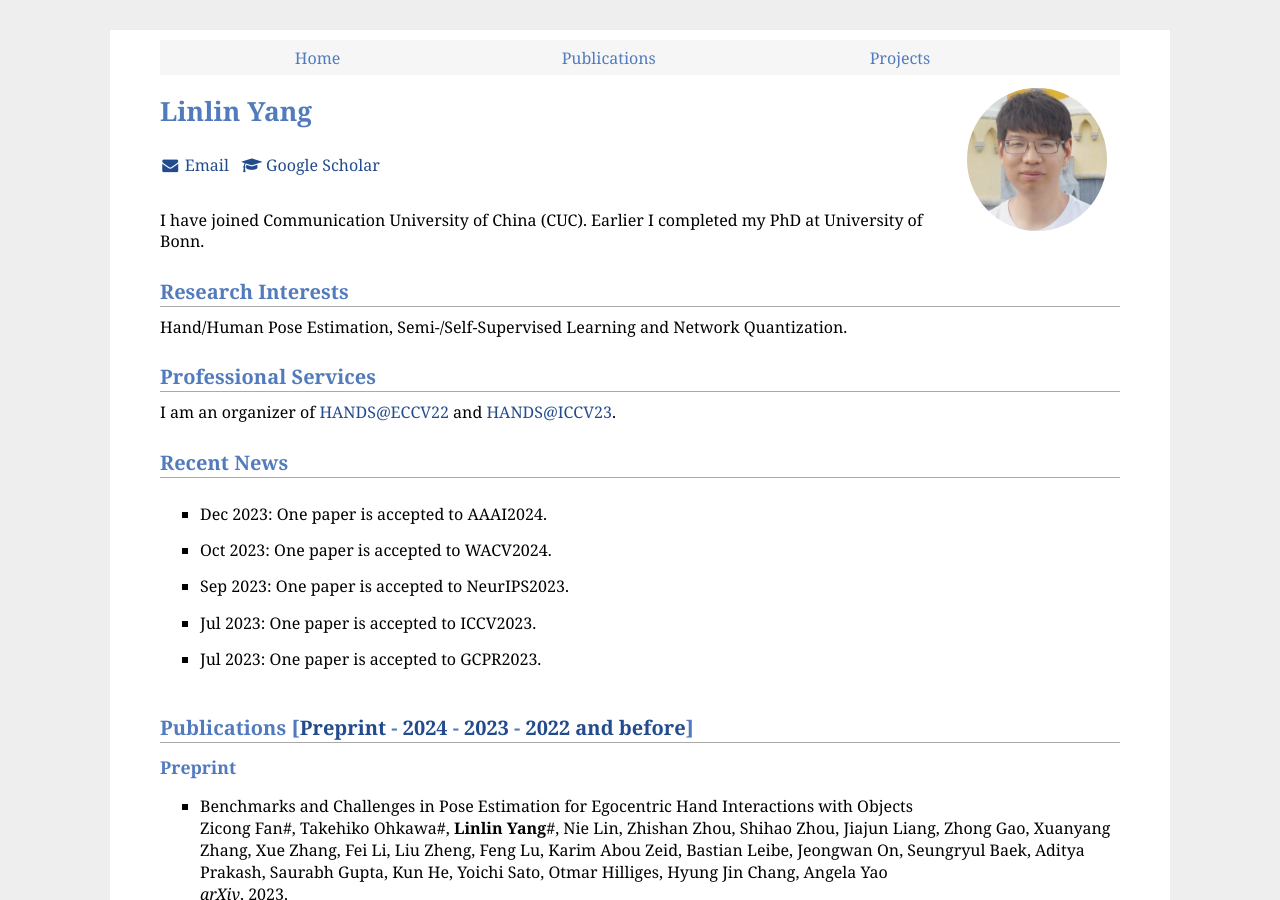
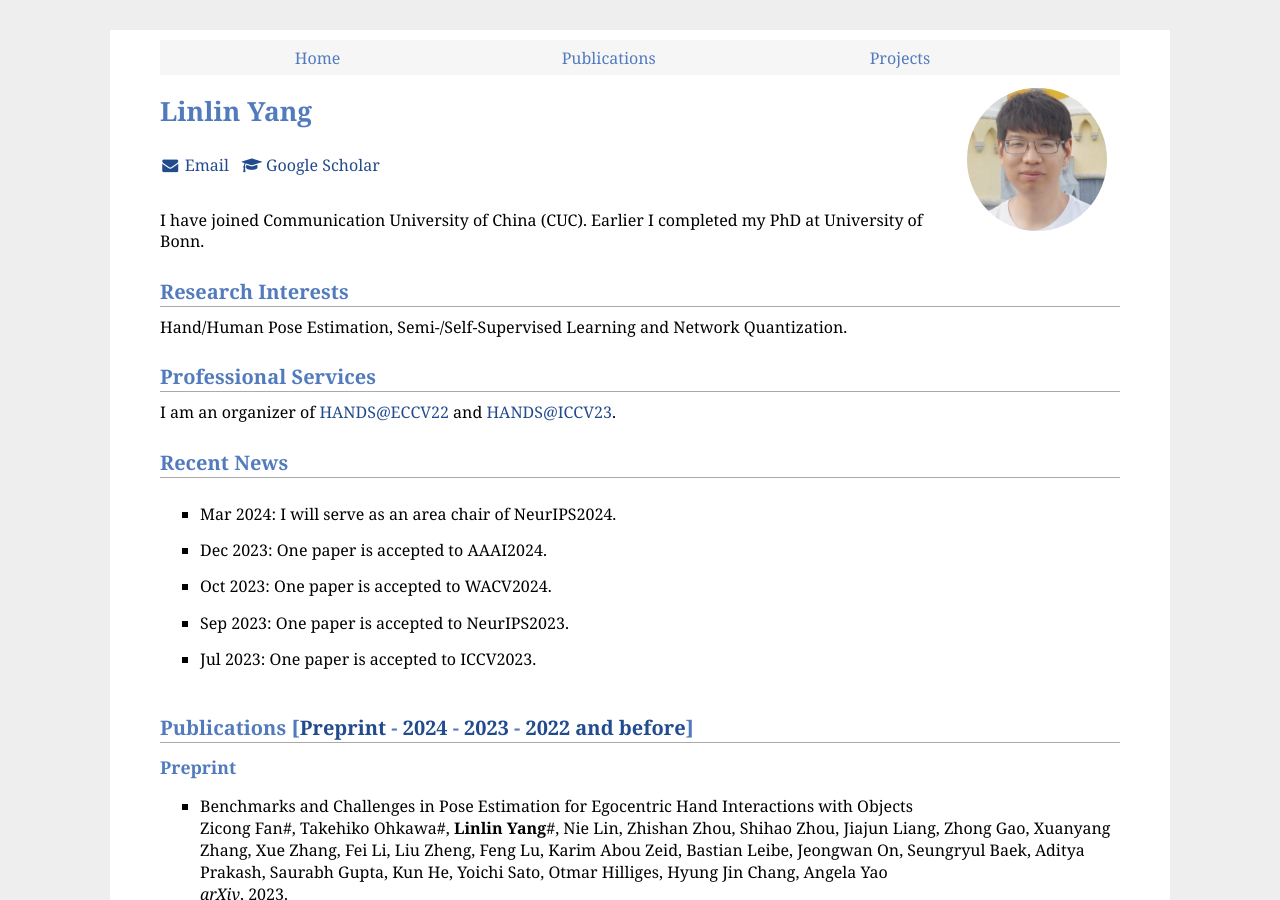
Before and after one commit to bestonebyone/mu4yang, a Jekyll site: the page built from index.md, in a window 1280 px wide and 900 px high. Built offline with Jekyll 4.4.1, drawn with Linux system fonts in a browser that asks for light colours; comment, search, counter and statistics services are not loaded.

Commit message:
Update index.md

```diff
--- a/index.md
+++ b/index.md
@@ -44,6 +44,7 @@ I am an organizer of [HANDS@ECCV22](https://sites.google.com/view/hands2022/home
 
 <div style="height: 200px; overflow: auto;">
 <ul>
+<li> Mar 2024: I will serve as an area chair of NeurIPS2024. </li>
 <li> Dec 2023: One paper is accepted to AAAI2024. </li>
 <li> Oct 2023: One paper is accepted to WACV2024. </li>
 <li> Sep 2023: One paper is accepted to NeurIPS2023. </li>
```
